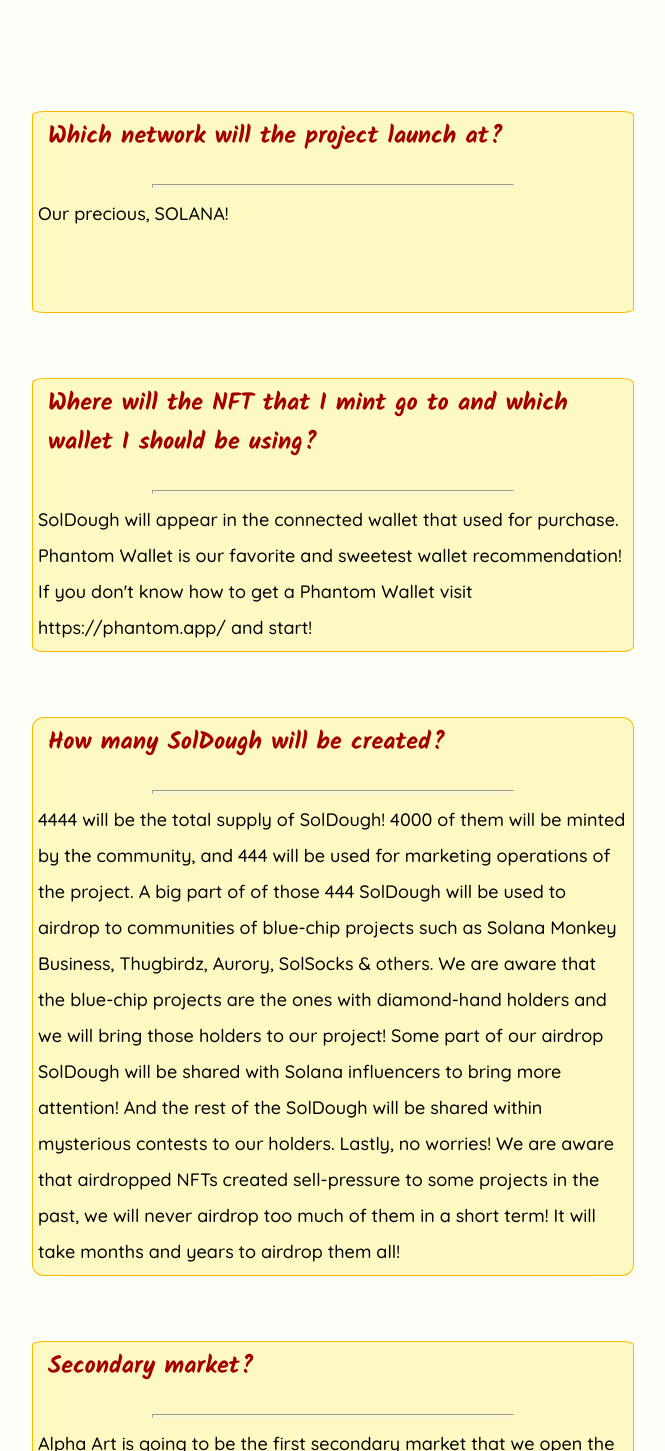
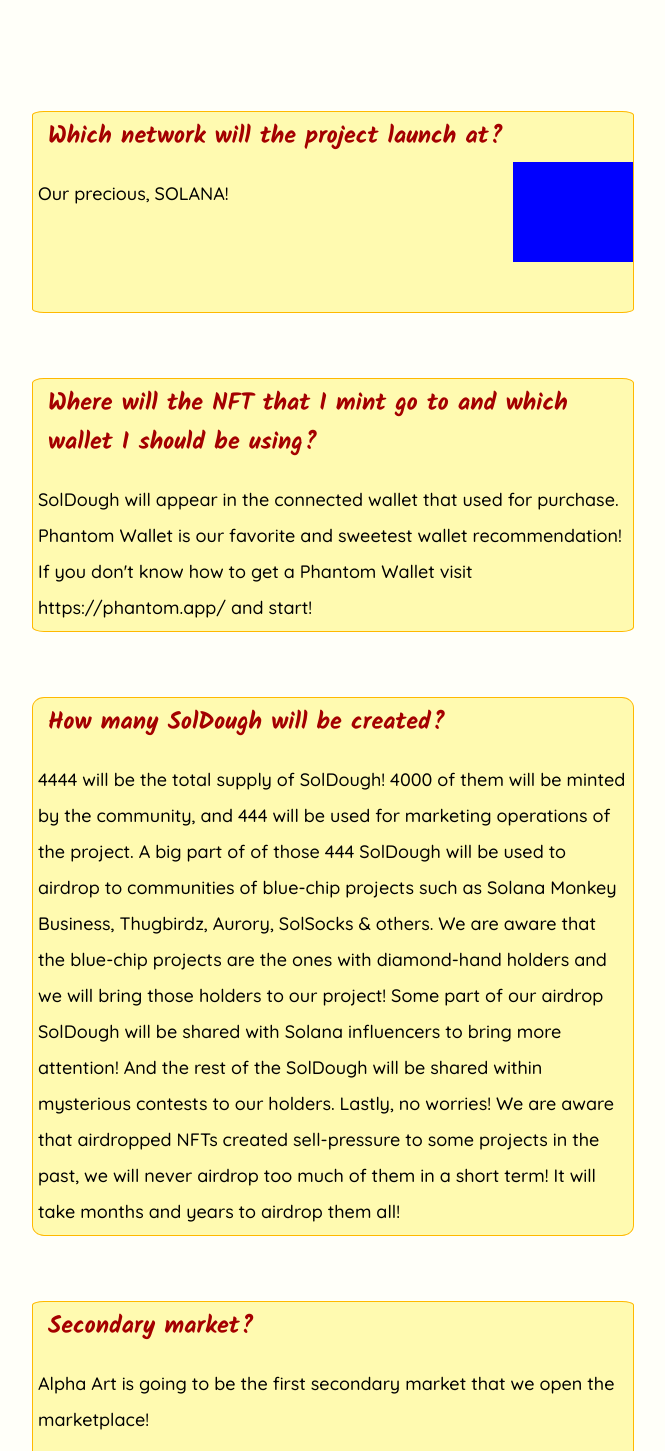
Before and after one commit to iklimduman/soldough-ui, a React (Create React App) app: page / in a window 1280 px wide. Shown: the part 3099-4550 px from the top of the page, without its empty margins (307-972 px from the left). Built offline with nearby package versions, Linux system fonts and the light colour scheme; a web font is replaced by a local one.

Commit message:
position dough div and set z-index

```diff
--- a/src/Common/Question/Question.css
+++ b/src/Common/Question/Question.css
@@ -13,16 +13,31 @@
     vertical-align : middle;
 }
 
+.master-div{
+    position : relative !important ;
+}
+
 .question-box{
+    position : relative !important ;
     width : 600px ;
     min-height : 200px ;
-    background-color: rgb(252, 244, 140 , 0.5) ;
+    background-color: rgb(255, 250, 176) ;
     margin-bottom : 15px ;
     margin-top : 50px ;
     border-radius: 2% ;
     border : 1px solid #FFB900;
     display: flex;
     flex-direction: column;
+}
+
+.moving-dough{
+    position : absolute !important ;
+    height: 50%;
+    width : 20% ;
+    background-color : blue ;
+    top : 25% ;
+    right : 0vh ;
+    z-index : 1 ;
 }
 
 .question-heading{
--- a/src/Common/Question/Question.js
+++ b/src/Common/Question/Question.js
@@ -6,23 +6,26 @@
 const Question = () => {
     return (
         <div className="question-container">
+            <div className="master-div">
                 <div className="question-box">
                     <span className="question-heading">Which network will the project launch at?</span>
-                <hr className="horizontal-line"></hr>
                     <span className="answer-span">Our precious, SOLANA! </span>
+                    <div className="moving-dough"></div>
+                </div>
+            </div>
 
-            </div>
+
 
             <div className="question-box">
                 <span className="question-heading">Where will the NFT that I mint go to and which wallet I should be using? </span>
-                <hr className="horizontal-line"></hr>
+
                 <span className="answer-span">SolDough will appear in the connected wallet that used for purchase. Phantom Wallet is our favorite and sweetest wallet recommendation!
                     If you don't know how to get a Phantom Wallet visit https://phantom.app/ and start!</span>
             </div>
 
             <div className="question-box">
                 <span className="question-heading">How many SolDough will be created?</span>
-                <hr className="horizontal-line"></hr>
+
                 <span className="answer-span">4444 will be the total supply of SolDough! 4000 of them will be minted by the community, and 444 will be used for marketing operations of the project.
 
                     A big part of of those 444 SolDough will be used to airdrop to communities of blue-chip projects such as Solana Monkey Business, Thugbirdz, Aurory, SolSocks & others.
@@ -38,13 +41,13 @@
 
             <div className="question-box">
                 <span className="question-heading"> Secondary market? </span>
-                <hr className="horizontal-line"></hr>
+
                 <span className="answer-span">Alpha Art is going to be the first secondary market that we open the marketplace!</span>
             </div>
 
             <div className="question-box">
                 <span className="question-heading">What about royalty and buybacks?</span>
-                <hr className="horizontal-line"></hr>
+
                 <span className="answer-span">Are we going to do buybacks? Yes! We will be using 15% of the launch income for buyback and burn operations! We also will be using 20% of the loyalty income for buyback and burn!
 
                     We won't be airdropping cash to our holders, instead, we will be using our instruments to keep up the floor and volume of the project!</span>
@@ -52,7 +55,7 @@
 
             <div className="question-box">
                 <span className="question-heading">When are you going to do the buyback? </span>
-                <hr className="horizontal-line"></hr>
+
                 <span className="answer-span">No-one knows! If we let everyone know about when we will be buying back, we are aware that it will create selling pressure. Buyback is our sharpest and ruthless weapon to manipulate the price. We will manage this budget with the logic that central banks manage their price policies.
 
                     But at the and we definetely will support the community! </span>
@@ -60,7 +63,7 @@
 
             <div className="question-box">
                 <span className="question-heading">What will be those misterious contests? </span>
-                <hr className="horizontal-line"></hr>
+
                 <span className="answer-span">Be careful to those Baby Doughs! They may bring great profit if you use them properly!</span>
             </div>
 
```
Lines whose indentation alone changed are shown as unchanged.
